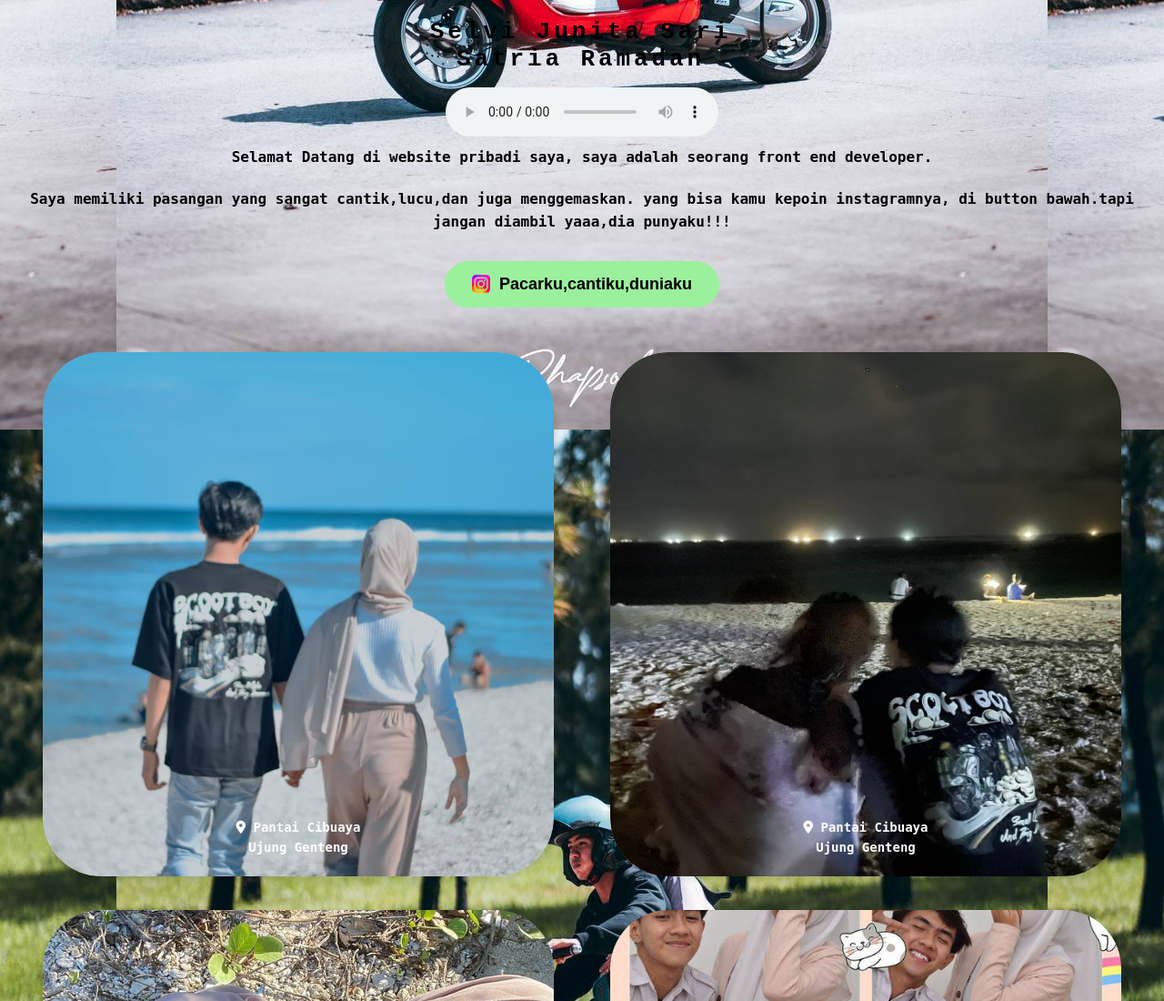
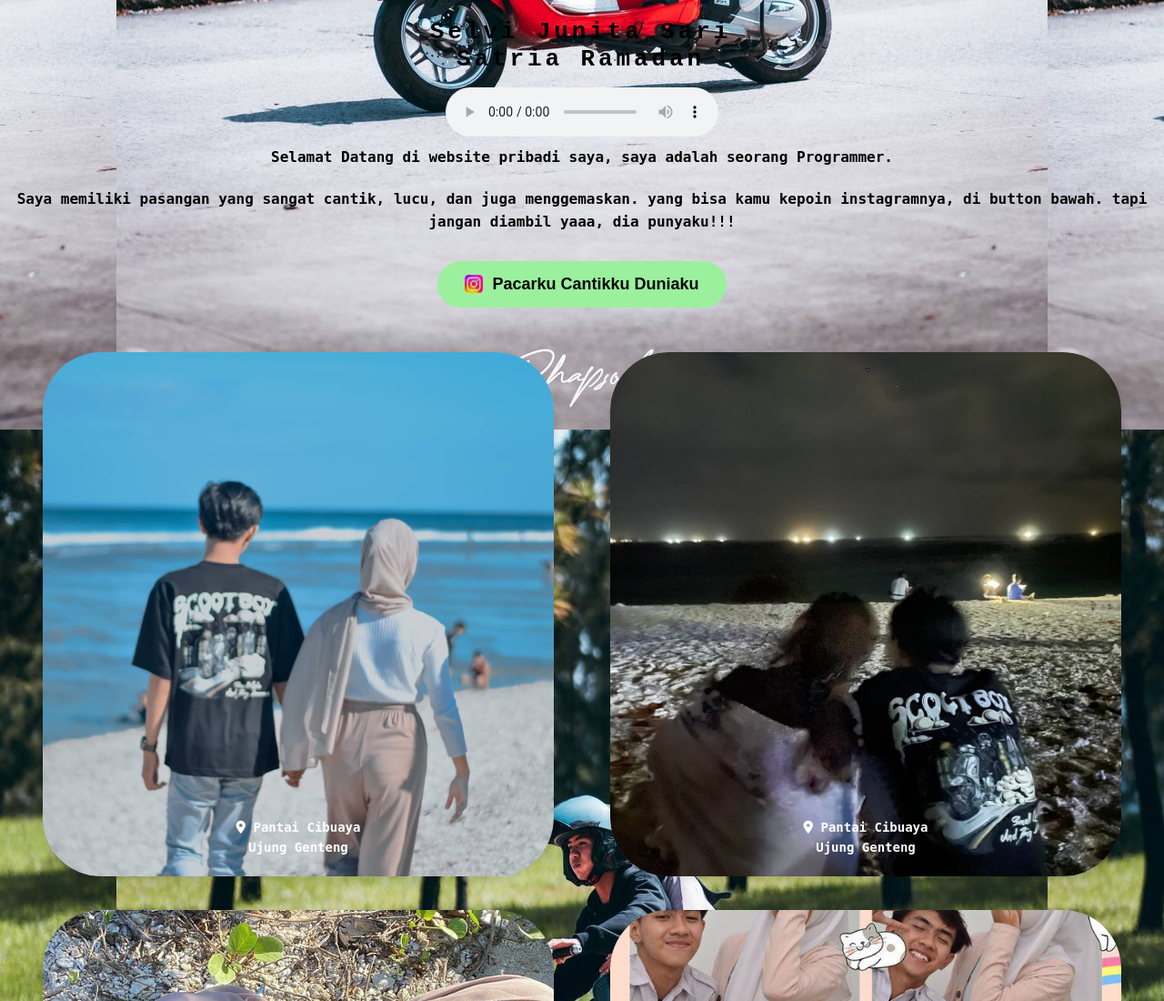
Before and after one commit to sasatselvi/sasatselvi.github.io, a plain HTML site: page index.html in a window 1280 px wide. Shown: the top 1100 px of the page at 91% size. Drawn offline with Linux system fonts and the light colour scheme; files whose address does not match are found by name.

Commit message:
Update index.html
update

```diff
--- a/index.html
+++ b/index.html
@@ -32,14 +32,13 @@
         Your browser does not support the audio element.
       </audio>
       <p>
-        Selamat Datang di website pribadi saya, saya adalah seorang front end
-        developer.
+        Selamat Datang di website pribadi saya, saya adalah seorang Programmer.
       </p>
 
       <p>
-        Saya memiliki pasangan yang sangat cantik,lucu,dan juga menggemaskan.
-        yang bisa kamu kepoin instagramnya, di button bawah.tapi jangan diambil
-        yaaa,dia punyaku!!!
+        Saya memiliki pasangan yang sangat cantik, lucu, dan juga menggemaskan.
+        yang bisa kamu kepoin instagramnya, di button bawah. tapi jangan diambil
+        yaaa, dia punyaku!!!
       </p>
       <button onclick="openInstagramApp()">
         <img
@@ -47,7 +46,7 @@
           alt="Instagram Logo"
           class="instagram-logo"
         />
-        <span>Pacarku,cantiku,duniaku</span>
+        <span>Pacarku Cantikku Duniaku</span>
       </button>
       <div class="photo-gallery" onclick="togglePhotoSize(event)">
         <div class="photo">
```
